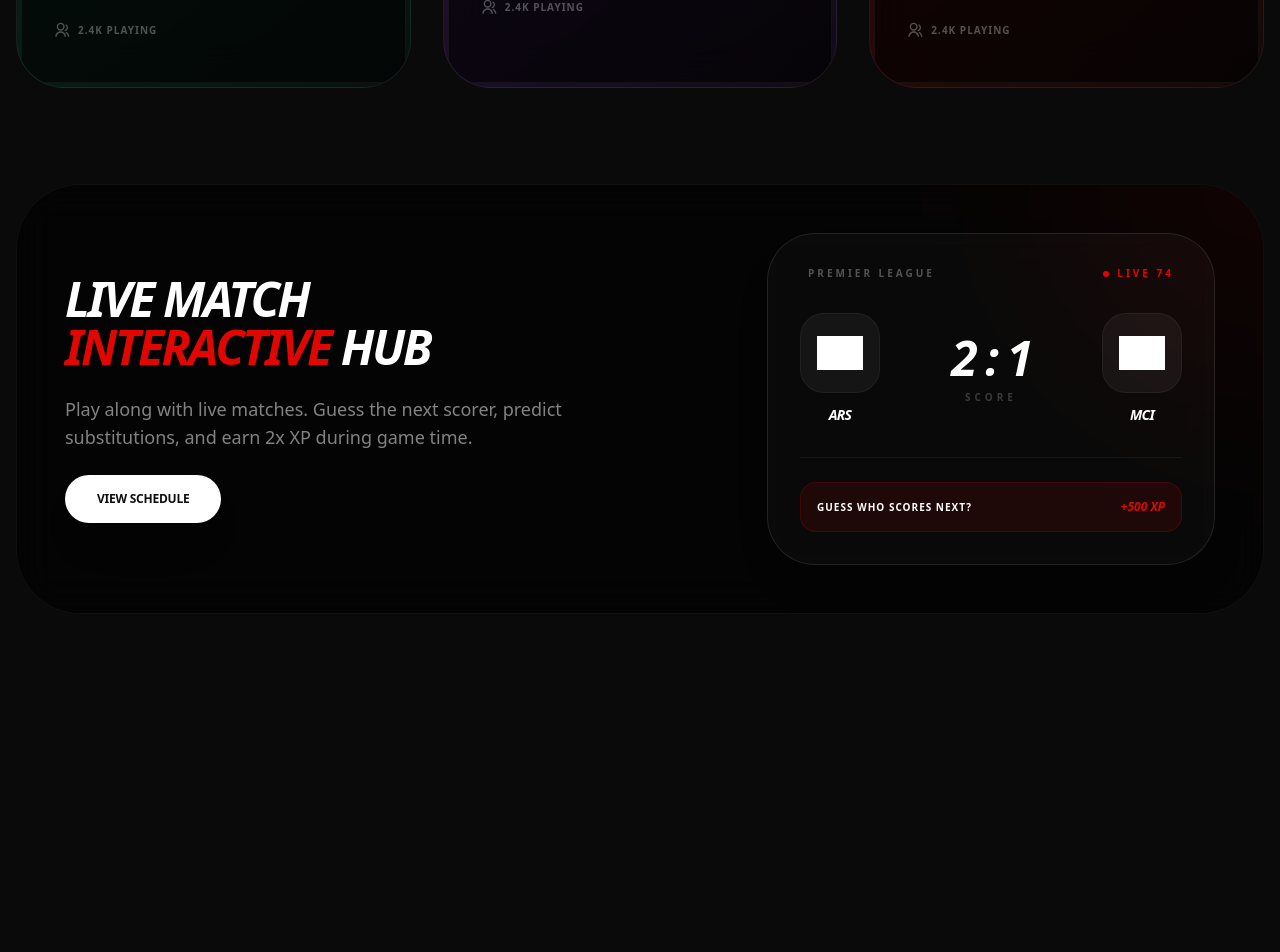
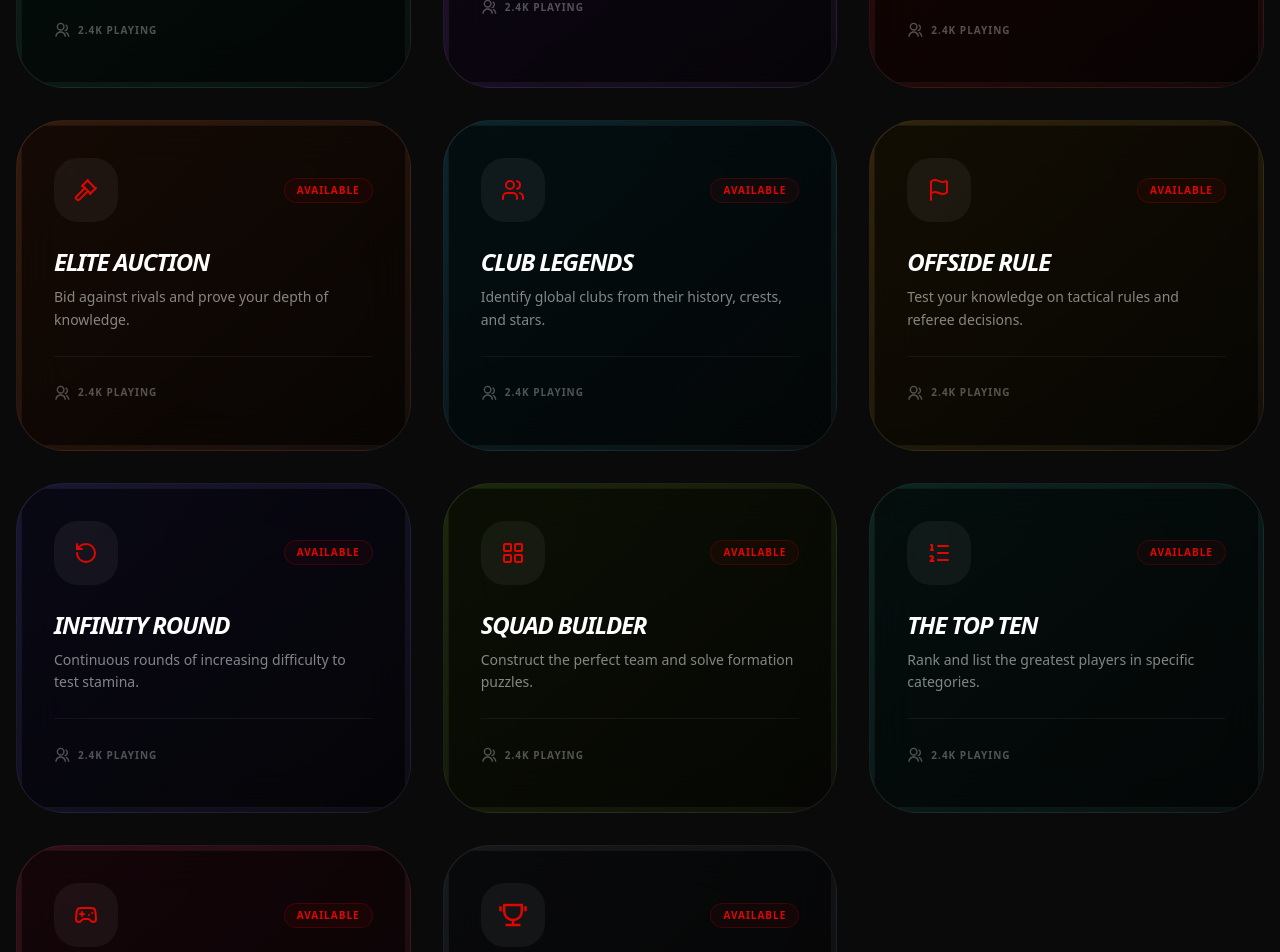
Before and after one commit to SluchCr7/Challenge, a Next.js app in the folder Client/: page / in a window 1280 px wide. Shown: the part 1780-2732 px from the top of the page. Before the commit the page ends 2474 px from the top, so only its background shows below. Built offline with nearby package versions, Linux system fonts and the light colour scheme; no server answers; grey boxes are pictures that could not be loaded.

Commit message:
new update

```diff
--- a/Client/app/Components/HomePage.jsx
+++ b/Client/app/Components/HomePage.jsx
@@ -12,7 +12,7 @@ import {
   RiCompass3Line,
   RiBarChartGroupedLine
 } from 'react-icons/ri'
-import { Timer } from 'lucide-react';
+import { Timer, Gavel, Users, Gamepad2, Flag, RotateCcw, LayoutGrid, ListOrdered } from 'lucide-react';
 const HomePage = () => {
   const { isLogin, isAuthChecked } = useContext(AuthContext)
   const [activeFans, setActiveFans] = useState(12840)
@@ -31,6 +31,14 @@ const HomePage = () => {
     { id: 4, title: 'The Banking Round', link: '/Games/Bank', state: 'AVAILABLE', description: 'Answer rapidly to stack points before the time expires.', icon: <Timer />, color: 'from-emerald-600/20 to-emerald-600/5' },
     { id: 5, title: 'True Guess', link: '/Games/Guss', state: 'AVAILABLE', description: 'Challenge friends with obscure football facts.', icon: <RiCompass3Line />, color: 'from-purple-600/20 to-purple-600/5' },
     { id: 6, title: 'Visual Identity', link: '/Games/whoinPicture', state: 'AVAILABLE', description: 'Recognize iconic moments and players from cropped images.', icon: <RiBarChartGroupedLine />, color: 'from-primary/20 to-primary/5' },
+    { id: 7, title: 'Elite Auction', link: '/Games/Auction', state: 'AVAILABLE', description: 'Bid against rivals and prove your depth of knowledge.', icon: <Gavel />, color: 'from-orange-600/20 to-orange-600/5' },
+    { id: 8, title: 'Club Legends', link: '/Games/Clubs', state: 'AVAILABLE', description: 'Identify global clubs from their history, crests, and stars.', icon: <Users />, color: 'from-cyan-600/20 to-cyan-600/5' },
+    { id: 9, title: 'Offside Rule', link: '/Games/Offside', state: 'AVAILABLE', description: 'Test your knowledge on tactical rules and referee decisions.', icon: <Flag />, color: 'from-yellow-600/20 to-yellow-600/5' },
+    { id: 10, title: 'Infinity Round', link: '/Games/Round', state: 'AVAILABLE', description: 'Continuous rounds of increasing difficulty to test stamina.', icon: <RotateCcw />, color: 'from-indigo-600/20 to-indigo-600/5' },
+    { id: 11, title: 'Squad Builder', link: '/Games/Squad', state: 'AVAILABLE', description: 'Construct the perfect team and solve formation puzzles.', icon: <LayoutGrid />, color: 'from-lime-600/20 to-lime-600/5' },
+    { id: 12, title: 'The Top Ten', link: '/Games/TopTen', state: 'AVAILABLE', description: 'Rank and list the greatest players in specific categories.', icon: <ListOrdered />, color: 'from-teal-600/20 to-teal-600/5' },
+    { id: 13, title: 'Multi-Challenge', link: '/Games/MultiGame', state: 'AVAILABLE', description: 'A diverse gauntlet of various football mini-games.', icon: <Gamepad2 />, color: 'from-rose-600/20 to-rose-600/5' },
+    { id: 14, title: 'Hall of Fame', link: '/Games/Leaderboard', state: 'AVAILABLE', description: 'View the global rankings and elite football legends.', icon: <RiTrophyLine />, color: 'from-slate-600/20 to-slate-600/5' },
   ]
 
   if (!isAuthChecked) return null
```
